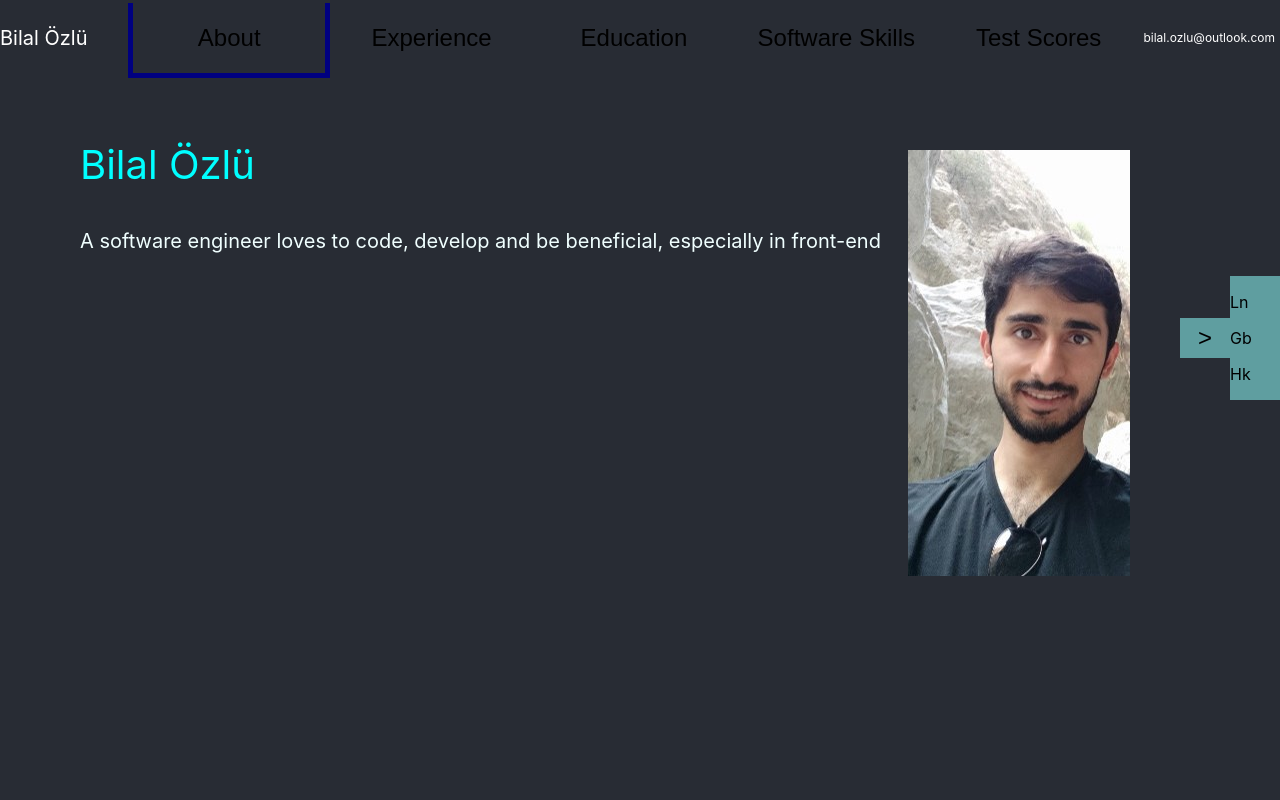
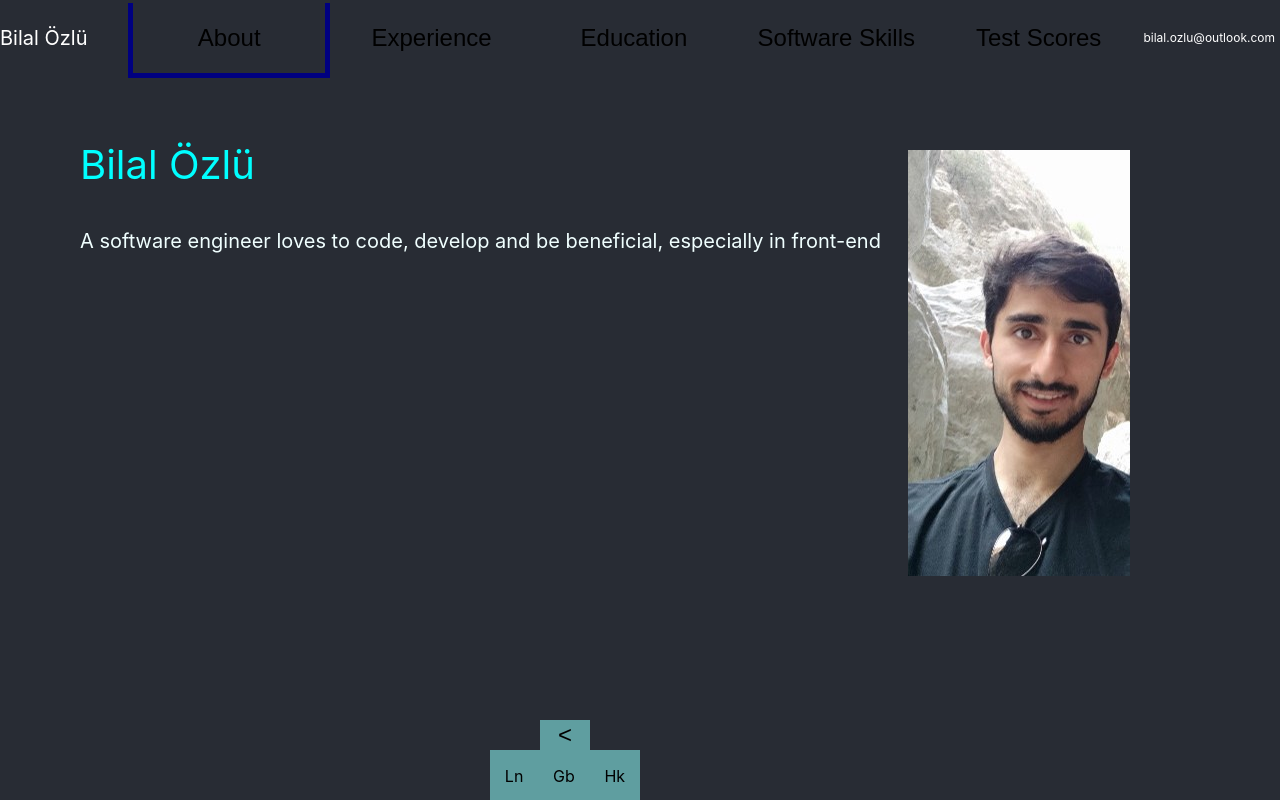
Before and after one commit to bilalozlu/homepage, a React (Create React App) app: page /CV in a window 1280 px wide. Built offline with nearby package versions, Linux system fonts and the light colour scheme.

Commit message:
contacts area moved to bottom

```diff
--- a/src/CV_components/contacts.css
+++ b/src/CV_components/contacts.css
@@ -1,24 +1,26 @@
 .contactsArea {
-    display: flex;
-    align-items: center;
     position: fixed;
-    bottom: 50%;
-    right: 0;
+    bottom: 0;
+    right: 50%;
 }
 
 .arrow{
     background-color: cadetblue;
-    height: 40px;
+    margin-left: 50px;
+    height: 30px;
     width: 50px;
 }
 
 .contacts {
+    display: flex;
+    justify-content: space-around;
     background-color: cadetblue;
-    width: 50px;
-    -webkit-transition: width 1s ease-in-out;
-    transition: width 1s ease-in-out;
+    width: 150px;
+    height: 50px;
+    -webkit-transition: height 1s ease-in-out;
+    transition: height 1s ease-in-out;
 }
 
 .contacts.closed {
-    width: 0px;
+    height: 0px;
 }
--- a/src/CV_components/contacts.js
+++ b/src/CV_components/contacts.js
@@ -12,9 +12,9 @@ function Contacts() {
     <div className='contactsArea'>
       <button className='arrow' onClick={() => toggleContacts()}>
         {isContactsOpen ?
+          '<'
+          :
           '>'
-          :
-          '<'
         }
       </button>
       <div className={`contacts ${!isContactsOpen && 'closed'}`}>
```
